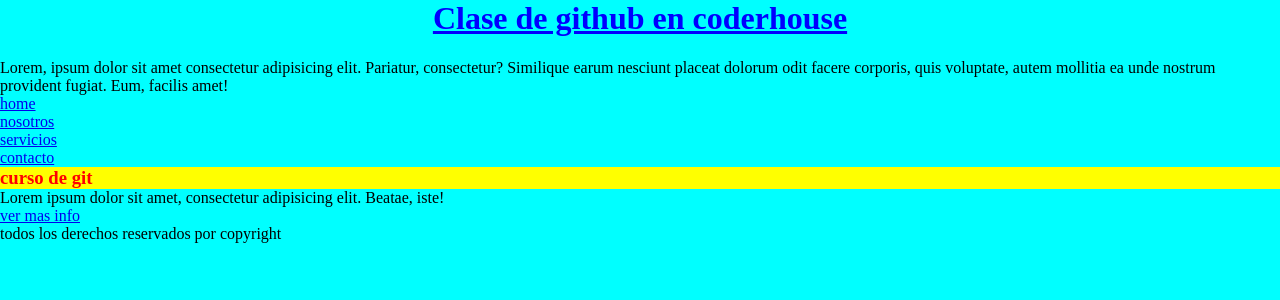
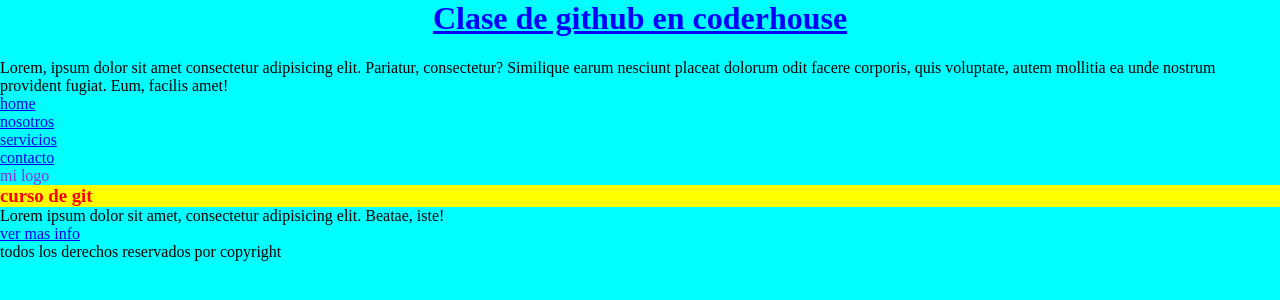
Before and after one commit to codercabral/miproyectoencoder, a plain HTML site: page index.html in a window 1280 px wide. Drawn offline with Linux system fonts and the light colour scheme.

Commit message:
ultimas modificaciones para enviar a github

```diff
--- a/estilos.css
+++ b/estilos.css
@@ -17,3 +17,7 @@ h3{
     color: red;
     background-color: yellow;
 }
+
+.logo{
+    color: blueviolet;
+}
--- a/index.html
+++ b/index.html
@@ -17,6 +17,10 @@
         <li><a href="#">servicios</a></li>
         <li><a href="#">contacto</a></li>
     </ul>
+
+    <header>
+        <div class="logo">mi logo</div>
+    </header>
     <main>
         <article>
             <h3>curso de git</h3>
```
